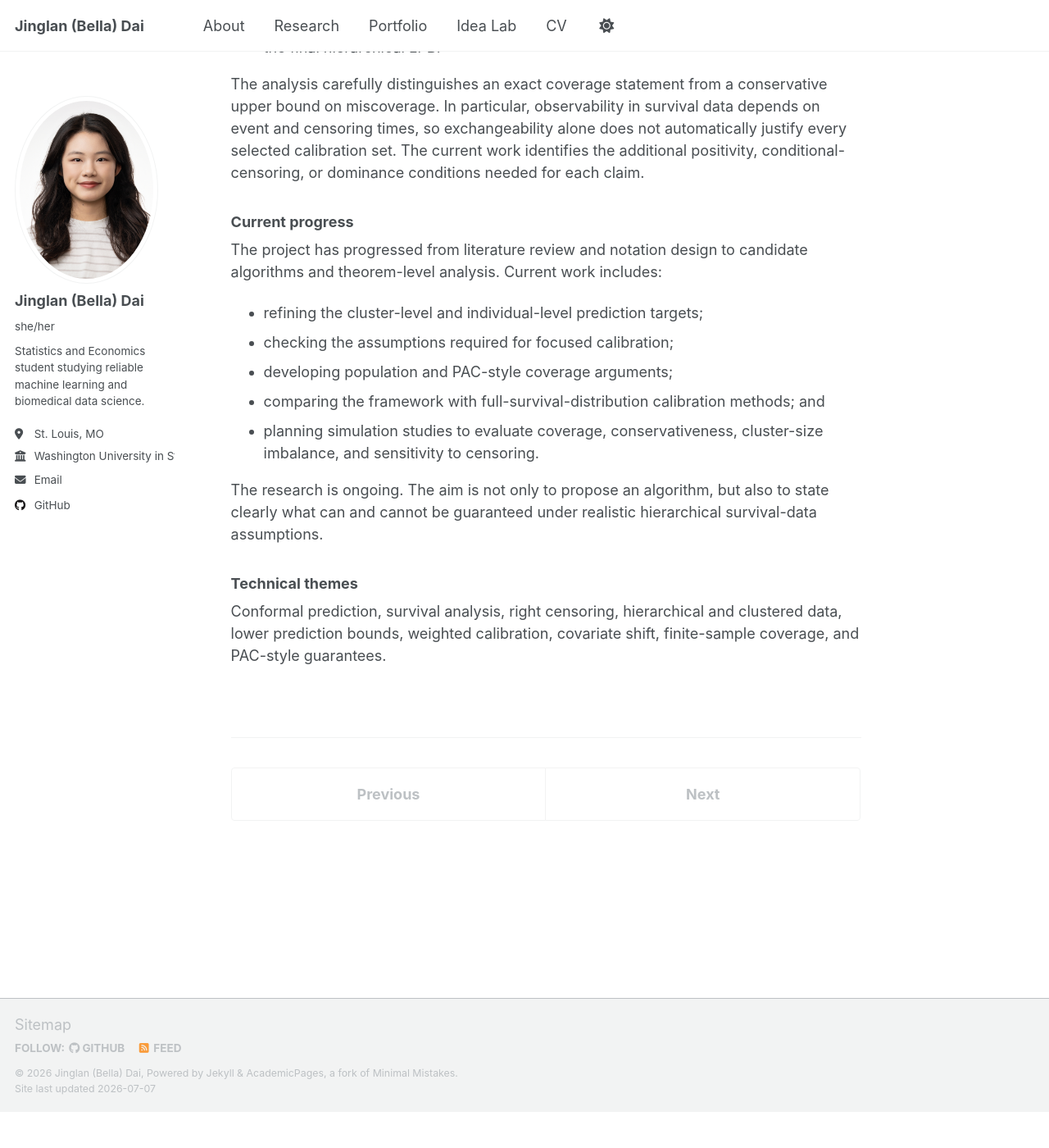
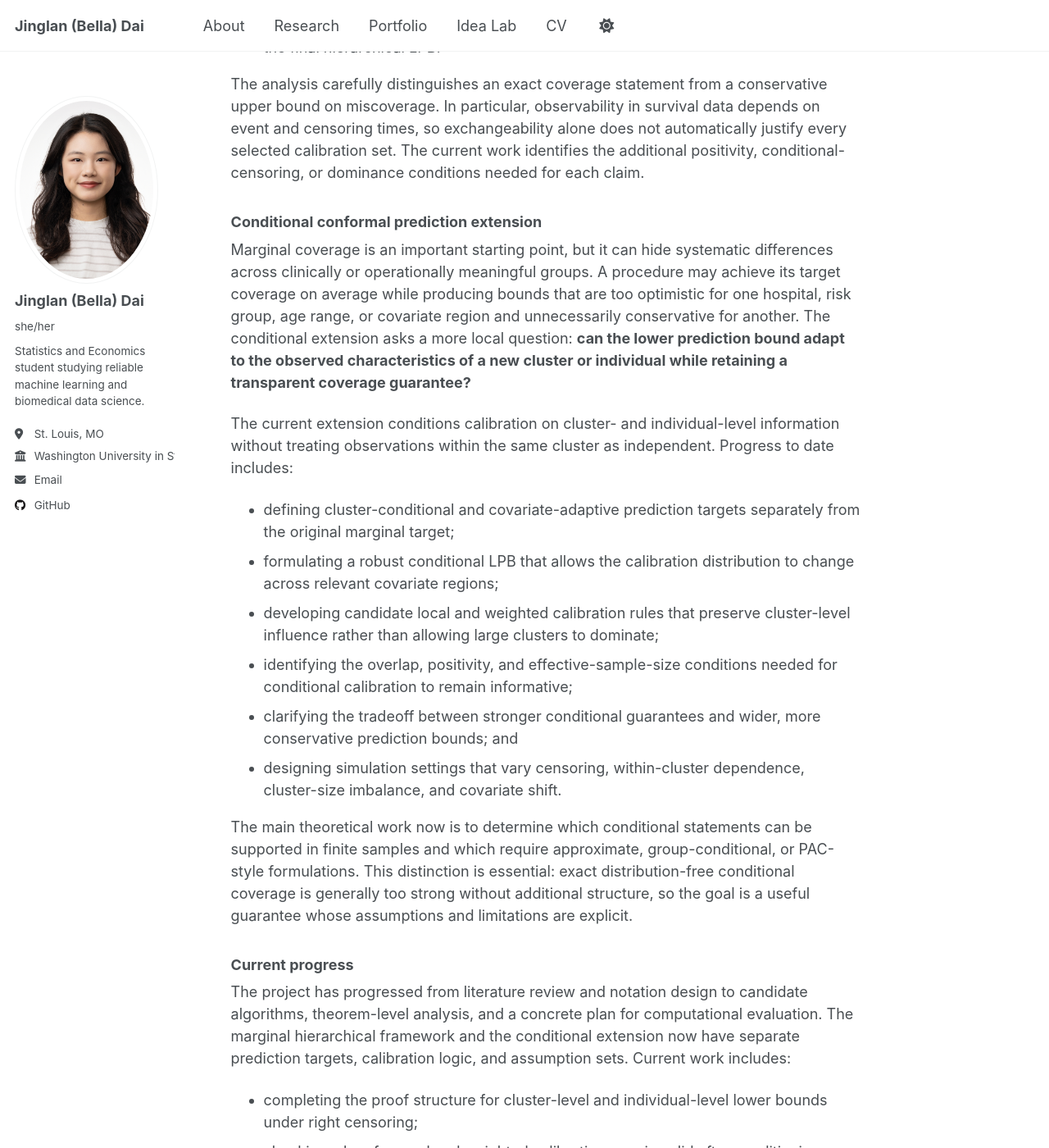
Before and after one commit to belladai36/belladai36.github.io, a Jekyll site: the page built from _portfolio/two-layer-hierarchical-conformal-prediction.md, in a window 1280 px wide and 1400 px high, scrolled down 1738 px. Shown: the whole window at 82% size. Built offline with Jekyll 4.4.1, drawn with Linux system fonts in a browser that asks for light colours; a script that is not in the unit is left out; before the commit the page ends 3094 px from its top, so only the background shows below that; some of the changed text lies outside the part shown.

Commit message:
Expand conditional conformal prediction research update

```diff
--- a/_portfolio/two-layer-hierarchical-conformal-prediction.md
+++ b/_portfolio/two-layer-hierarchical-conformal-prediction.md
@@ -1,6 +1,6 @@
 ---
 title: "Two-layer hierarchical time-to-event conformal prediction"
-excerpt: "Developing lower prediction bounds and finite-sample calibration strategies for clustered survival data with right censoring."
+excerpt: "Developing marginal and covariate-adaptive lower prediction bounds for clustered survival data with right censoring."
 collection: portfolio
 permalink: /portfolio/two-layer-hierarchical-conformal-prediction/
 portfolio_order: 2
@@ -44,18 +44,44 @@ I have reviewed and synthesized literature on hierarchical conformal prediction,
 
 The analysis carefully distinguishes an exact coverage statement from a conservative upper bound on miscoverage. In particular, observability in survival data depends on event and censoring times, so exchangeability alone does not automatically justify every selected calibration set. The current work identifies the additional positivity, conditional-censoring, or dominance conditions needed for each claim.
 
+### Conditional conformal prediction extension
+
+Marginal coverage is an important starting point, but it can hide systematic differences across clinically or operationally meaningful groups. A procedure may achieve its target coverage on average while producing bounds that are too optimistic for one hospital, risk group, age range, or covariate region and unnecessarily conservative for another. The conditional extension asks a more local question: **can the lower prediction bound adapt to the observed characteristics of a new cluster or individual while retaining a transparent coverage guarantee?**
+
+The current extension conditions calibration on cluster- and individual-level information without treating observations within the same cluster as independent. Progress to date includes:
+
+- defining cluster-conditional and covariate-adaptive prediction targets separately from the original marginal target;
+- formulating a robust conditional LPB that allows the calibration distribution to change across relevant covariate regions;
+- developing candidate local and weighted calibration rules that preserve cluster-level influence rather than allowing large clusters to dominate;
+- identifying the overlap, positivity, and effective-sample-size conditions needed for conditional calibration to remain informative;
+- clarifying the tradeoff between stronger conditional guarantees and wider, more conservative prediction bounds; and
+- designing simulation settings that vary censoring, within-cluster dependence, cluster-size imbalance, and covariate shift.
+
+The main theoretical work now is to determine which conditional statements can be supported in finite samples and which require approximate, group-conditional, or PAC-style formulations. This distinction is essential: exact distribution-free conditional coverage is generally too strong without additional structure, so the goal is a useful guarantee whose assumptions and limitations are explicit.
+
 ### Current progress
 
-The project has progressed from literature review and notation design to candidate algorithms and theorem-level analysis. Current work includes:
+The project has progressed from literature review and notation design to candidate algorithms, theorem-level analysis, and a concrete plan for computational evaluation. The marginal hierarchical framework and the conditional extension now have separate prediction targets, calibration logic, and assumption sets. Current work includes:
 
-- refining the cluster-level and individual-level prediction targets;
-- checking the assumptions required for focused calibration;
-- developing population and PAC-style coverage arguments;
+- completing the proof structure for cluster-level and individual-level lower bounds under right censoring;
+- checking when focused and weighted calibration remain valid after conditioning or covariate-based selection;
+- developing population, group-conditional, and PAC-style coverage arguments for the conditional extension;
+- translating each theoretical target into an implementable calibration algorithm;
 - comparing the framework with full-survival-distribution calibration methods; and
-- planning simulation studies to evaluate coverage, conservativeness, cluster-size imbalance, and sensitivity to censoring.
+- implementing simulation studies to measure marginal and subgroup coverage, LPB width, conservativeness, and sensitivity to censoring and cluster imbalance.
 
 The research is ongoing. The aim is not only to propose an algorithm, but also to state clearly what can and cannot be guaranteed under realistic hierarchical survival-data assumptions.
 
+### Inspiration and real-world applications
+
+The project is motivated by a gap between how prediction guarantees are usually reported and how decisions are actually made. A clinician, hospital, regulator, or operations team rarely asks whether a method works well for an average observation pooled across every setting. They want to know whether the bound remains trustworthy for a patient with particular characteristics, treated within a particular type of institution, under the censoring and dependence patterns present in their data.
+
+One natural application is multi-center healthcare data. Patients are nested within hospitals or clinics, and the outcome may be time to relapse, readmission, treatment failure, or another adverse event. A calibrated lower bound could summarize how long an event-free period is expected to last with a stated level of protection, supporting follow-up scheduling, resource planning, or risk stratification. The hierarchical framework prevents a few large hospitals from determining the calibration target, while the conditional extension seeks bounds that remain relevant for different patient and institutional profiles.
+
+The same structure appears beyond medicine: component lifetimes are grouped by manufacturing site, students are nested within schools, households share environmental and socioeconomic factors, and repeated units are observed within geographic or operational sites. In each case, the practical need is similar: produce uncertainty statements that respect dependence, incomplete observation, and meaningful differences between groups rather than relying only on pooled average performance.
+
+These bounds are intended as decision-support tools, not automatic clinical or operational rules. A real deployment would still require domain-specific validation, careful choice of covariates and prediction targets, and monitoring for changes in the data-generating process.
+
 ### Technical themes
 
-Conformal prediction, survival analysis, right censoring, hierarchical and clustered data, lower prediction bounds, weighted calibration, covariate shift, finite-sample coverage, and PAC-style guarantees.
+Conformal prediction, conditional and group-conditional coverage, survival analysis, right censoring, hierarchical and clustered data, lower prediction bounds, weighted and local calibration, covariate shift, finite-sample coverage, and PAC-style guarantees.
```
